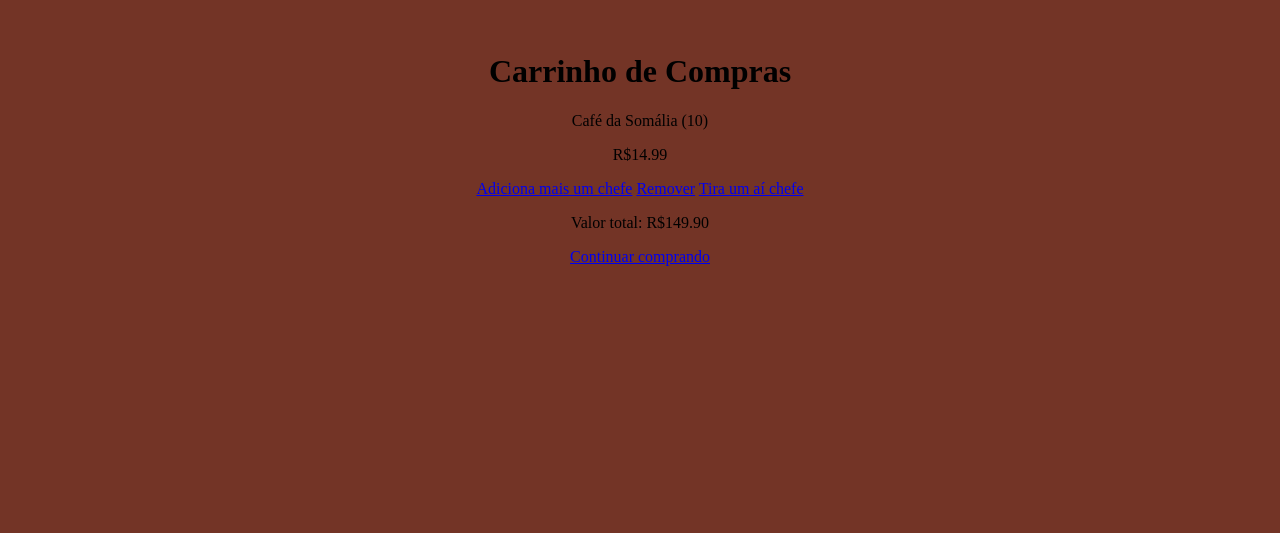
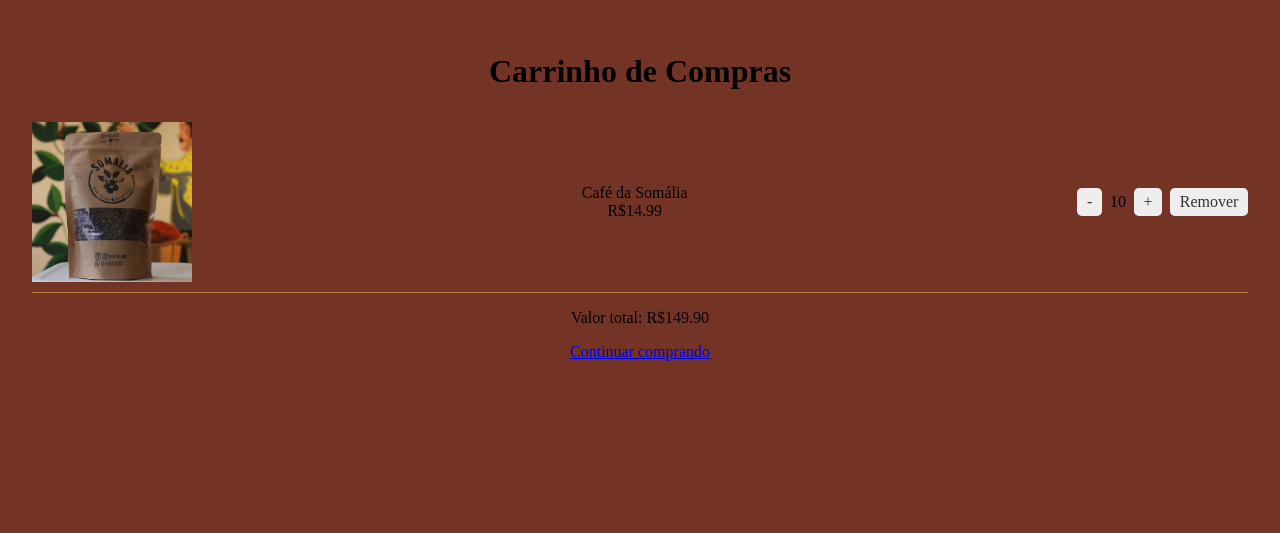
Before and after one commit to BrunoSFavaro/Picafe, a Django app: page /pages/cart/ in a window 1280 px wide. Shown: the part 164-697 px from the top of the page. Run offline with Django 5.2, Linux system fonts and the light colour scheme; a user stored in the database is signed in; data comes from the database, SQL or seed files in the repository; tables that the repository leaves empty hold one stand-in row (values such as "Sample post").

Commit message:
:art: style: Estilização do carrinho de compras

```diff
--- a/static/pages/css/layout.css
+++ b/static/pages/css/layout.css
@@ -68,6 +68,48 @@ main {
     transform: scale(1.05);     /* Efeito de zoom ao passar o mouse */
 }
 
+/* CARRINHO DE COMPRAS  */
+.cart-items {
+    display: flex;
+    flex-direction: column;
+    gap: 20px;
+}
+
+.product-item {
+    display: flex;
+    align-items: center;
+    border-bottom: 1px solid #BF7E45;
+    padding: 10px 0;
+}
+
+.product-image-cart {
+    width: 10rem;
+    height: auto;
+    margin-right: auto;
+}
+
+.product-info {
+    flex: 1;
+}
+
+.product-name, .product-price {
+    margin: 0;
+}
+
+.quantity-controls {
+    display: flex;
+    align-items: center;
+    gap: 0.5rem;
+}
+
+.minus-btn, .plus-btn, .remove-btn {
+    background: #eee;
+    padding: 0.3rem 0.6rem;
+    text-decoration: none;
+    color: #333;
+    border-radius: 0.3rem;
+}
+
 /* Footer */
 footer {
     background-color: #D9C7A7;
--- a/templates/pages/cart.html
+++ b/templates/pages/cart.html
@@ -7,12 +7,17 @@
     <div class="cart-items">
         {% for item in cart_items %}
             <div class="product-item">
-                <p>{{ item.product.name }} ({{ item.quantity }})</p>
-                <p>R${{ item.product.price }}</p>
-                <a href="{% url 'add_to_cart' item.product.id %}">Adiciona mais um chefe</a>
-                <a href="{% url 'remove_from_cart' item.id %}">Remover</a>
-                <a href="{% url 'subtract_from_cart' item.product.id %}">Tira um aí chefe</a>
-
+                <img class="product-image-cart" src="{{ item.product.image.url }}" alt="{{ item.product.name }}">
+                <div class="product-info">
+                    <p class="product-name">{{ item.product.name }}</p>
+                    <p class="product-price">R${{ item.product.price }}</p>
+                </div>
+                <div class="quantity-controls">
+                    <a class="minus-btn" href="{% url 'subtract_from_cart' item.product.id %}">-</a>
+                    <span class="quantity">{{ item.quantity }}</span>
+                    <a class="plus-btn" href="{% url 'add_to_cart' item.product.id %}">+</a>
+                    <a class="remove-btn" href="{% url 'remove_from_cart' item.id %}">Remover</a>
+                </div>
             </div>
         {% empty %}
             <p>Seu carrinho está vazio</p>
```
